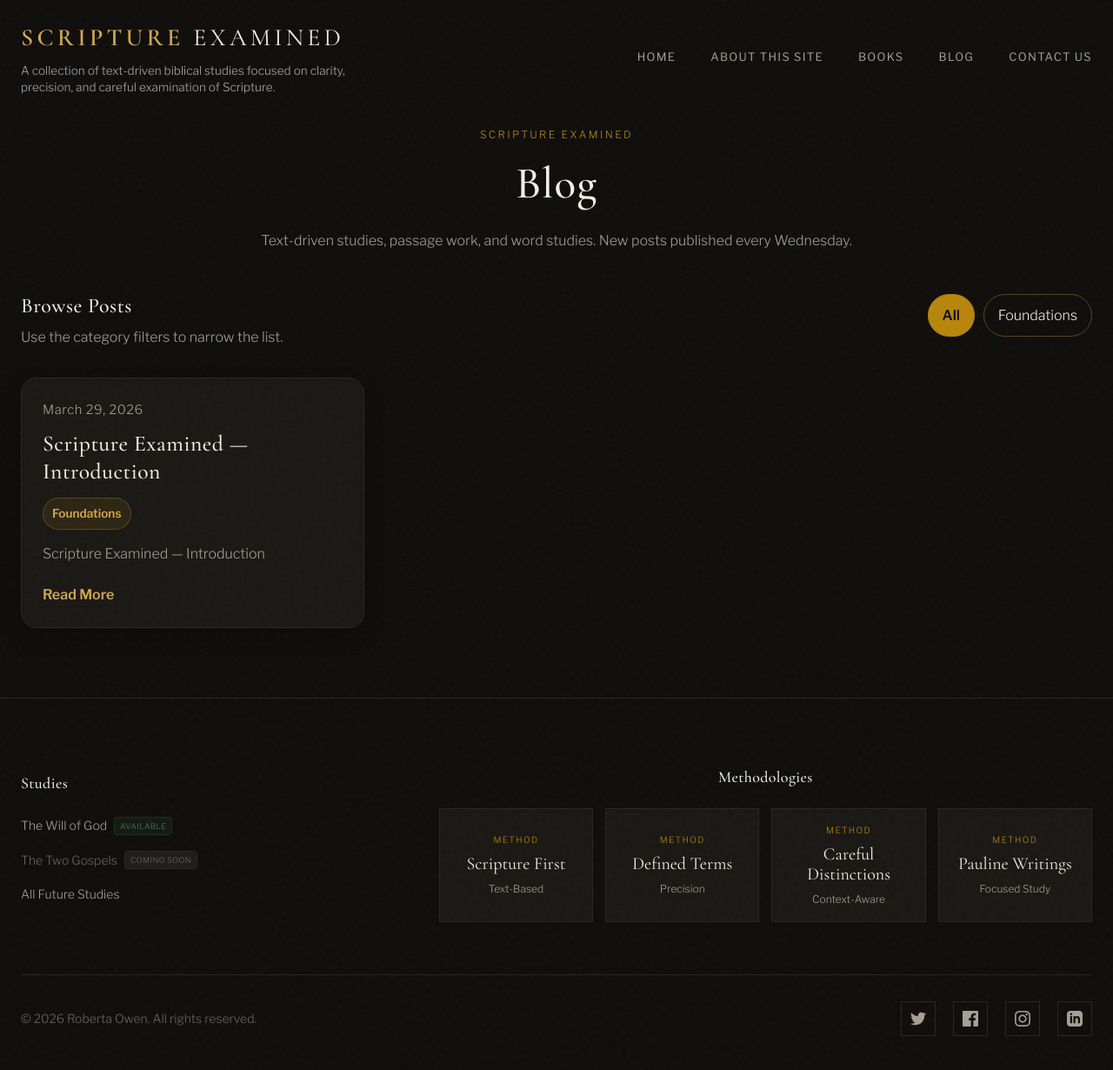
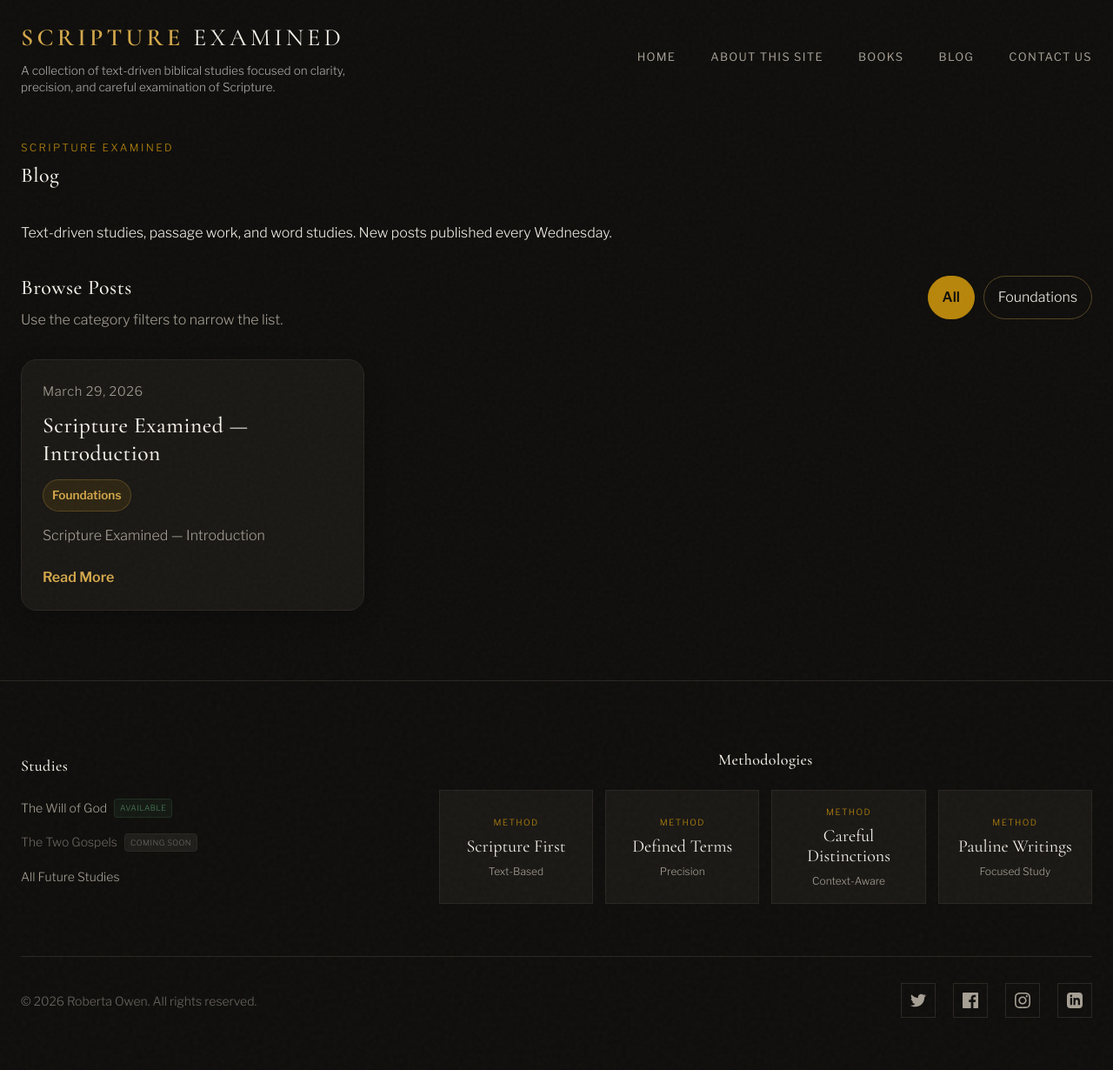
Before and after one commit to ScriptureExamined/PaulineEpistles, a Jekyll site: the page built from blog.html, in a window 1280 px wide and 1231 px high. Shown: the whole window at 87% size. Built offline with Jekyll 4.4.1, drawn with Linux system fonts in a browser that asks for light colours.

Commit message:
Update blog.html

```diff
--- a/blog.html
+++ b/blog.html
@@ -4,16 +4,14 @@ title: Blog | Scripture Examined
 permalink: /blog/
 ---
 
-<section class="section page-intro blog-intro">
+<section class="page-hero">
   <div class="container">
-    <div class="section-header centered">
-      <div class="section-label">Scripture Examined</div>
-      <h1 class="section-title">Blog</h1>
-      <p class="section-desc">
-        Text-driven studies, passage work, and word studies. New posts published
-        every Wednesday.
-      </p>
-    </div>
+    <p class="section-label">Scripture Examined</p>
+    <h1>Blog</h1>
+    <p class="page-intro">
+      Text-driven studies, passage work, and word studies. New posts published
+      every Wednesday.
+    </p>
   </div>
 </section>
 
@@ -35,7 +33,6 @@ permalink: /blog/
         <button class="filter-btn is-active" type="button" data-filter="all">
           All
         </button>
-
         {% for category in unique_categories %}
         <button
           class="filter-btn"
@@ -56,9 +53,8 @@ permalink: /blog/
       <article class="blog-card" data-category="{{ category_slugs | strip }}">
         <div class="blog-card-inner">
           <p class="blog-date">{{ post.date | date: "%B %-d, %Y" }}</p>
-
           <h3 class="blog-card-title">
-            <a href="{{ post.url | relative_url }}"> {{ post.title }} </a>
+            <a href="{{ post.url | relative_url }}">{{ post.title }}</a>
           </h3>
 
           {% if post.categories and post.categories.size > 0 %}
@@ -78,7 +74,6 @@ permalink: /blog/
           </a>
         </div>
       </article>
-
       {% endfor %}
     </div>
 
```
